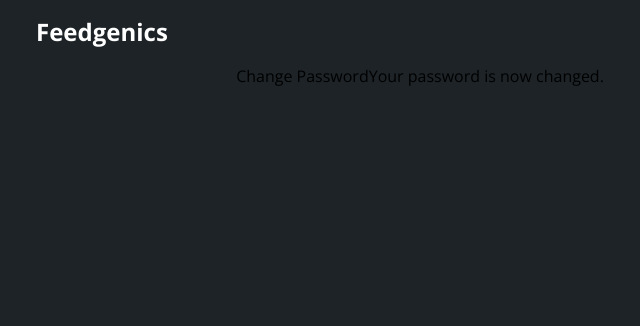
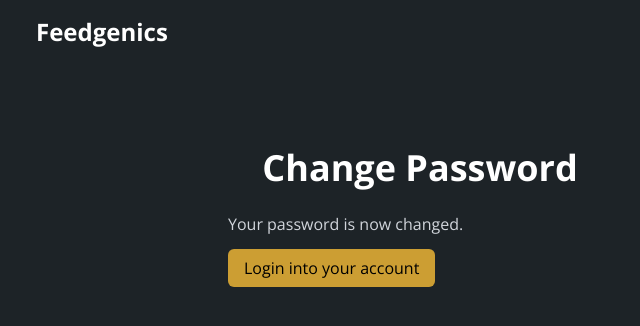
Before and after one commit to rocksongabriel/feedgenics, a Django app: a page that uses templates/account/password_reset_from_key_done.html in a window 1280 px wide. Shown: the top 326 px of the page, without its empty margins (220-860 px from the left). Run offline with Django 4.2, Linux system fonts and the light colour scheme.

Commit message:
Modify the styling of the password reset flow templates

```diff
--- a/static/css/tailwind/global.css
+++ b/static/css/tailwind/global.css
@@ -557,6 +557,10 @@ Ensure the default browser behavior of the `hidden` attribute.
 .self-center{
   align-self: center;
 }
+.border-b-white{
+  --tw-border-opacity: 1;
+  border-bottom-color: rgb(255 255 255 / var(--tw-border-opacity));
+}
 .bg-almost-black{
   --tw-bg-opacity: 1;
   background-color: rgb(29 35 39 / var(--tw-bg-opacity));
@@ -603,16 +607,18 @@ Ensure the default browser behavior of the `hidden` attribute.
   padding-left: 1.5rem;
   padding-right: 1.5rem;
 }
+@media (min-width: 640px){
+
+
+  .auth-form-container{
+    width: 21.875rem;
+  }
+}
 @media (min-width: 768px){
 
 
   .auth-form-container{
     margin-top: 4rem;
-  }
-
-
-  .auth-form-container{
-    width: 21.875rem;
   }
 
 
@@ -672,7 +678,7 @@ Ensure the default browser behavior of the `hidden` attribute.
   border-color: rgb(204 158 51 / var(--tw-border-opacity));
 }
 
-@media (min-width: 768px){
+@media (min-width: 640px){
 
 
   .auth-form-input{
@@ -756,6 +762,73 @@ Ensure the default browser behavior of the `hidden` attribute.
   color: rgb(29 35 39 / var(--tw-text-opacity));
 }
 
+/* --------------------------------------- CONTAINERS --------------------------------------------- */
+.info-container{
+  margin-top: 0.5rem;
+  margin-bottom: 5rem;
+  width: 80%;
+}
+@media (min-width: 640px){
+
+
+  .info-container{
+    width: 50%;
+  }
+}
+@media (min-width: 768px){
+
+
+  .info-container{
+    margin-top: 4rem;
+  }
+}
+
+.info-heading{
+  padding-top: 1.25rem;
+  padding-bottom: 1.25rem;
+  text-align: center;
+  font-size: 1.875rem;
+  line-height: 2.25rem;
+  font-weight: 700;
+  text-transform: capitalize;
+  --tw-text-opacity: 1;
+  color: rgb(255 255 255 / var(--tw-text-opacity));
+}
+
+@media (min-width: 640px){
+
+
+  .info-heading{
+    font-size: 2.25rem;
+    line-height: 2.5rem;
+  }
+}
+
+.info-text-1{
+  padding-top: 0.25rem;
+  padding-bottom: 0.25rem;
+  --tw-text-opacity: 1;
+  color: rgb(125 211 252 / var(--tw-text-opacity));
+}
+.info-text-2{
+  padding-top: 0.25rem;
+  padding-bottom: 0.25rem;
+  --tw-text-opacity: 1;
+  color: rgb(209 213 219 / var(--tw-text-opacity));
+}
+
+/* ----------------------------------------- BUTTONS ------------------------------------------------- */
+.mustard-btn{
+  border-radius: 0.375rem;
+  --tw-bg-opacity: 1;
+  background-color: rgb(204 158 51 / var(--tw-bg-opacity));
+  padding-top: 0.5rem;
+  padding-bottom: 0.5rem;
+  padding-left: 1rem;
+  padding-right: 1rem;
+  --tw-text-opacity: 1;
+  color: rgb(0 0 0 / var(--tw-text-opacity));
+}
 @media (min-width: 768px){
 
 
@@ -764,7 +837,6 @@ Ensure the default browser behavior of the `hidden` attribute.
     line-height: 2rem;
   }
 }
-
 @media (min-width: 1280px){
 
 
--- a/templates/account/password_reset_from_key_done.html
+++ b/templates/account/password_reset_from_key_done.html
@@ -1,9 +1,16 @@
 {% extends "account/base.html" %}
 
 {% load i18n %}
-{% block head_title %}{% trans "Change Password" %}{% endblock %}
+{% block title %}{% trans "Change Password" %}{% endblock title %}
 
 {% block content %}
-    <h1>{% trans "Change Password" %}</h1>
-    <p>{% trans 'Your password is now changed.' %}</p>
+  <div class="info-container">
+    <h1 class="info-heading">{% trans "Change Password" %}</h1>
+    <p class="info-text-2">{% trans 'Your password is now changed.' %}</p>
+    <div class="mt-4">
+      <a class="mustard-btn" href="{% url 'account_login' %}">
+        Login into your account
+      </a>
+    </div>
+  </div>
 {% endblock %}
```
Also changed, not shown: jstoolchain/css/global.css (+23 -2 lines), templates/account/password_reset_done.html (+11 -5 lines), templates/account/password_reset_from_key.html (+37 -8 lines).
